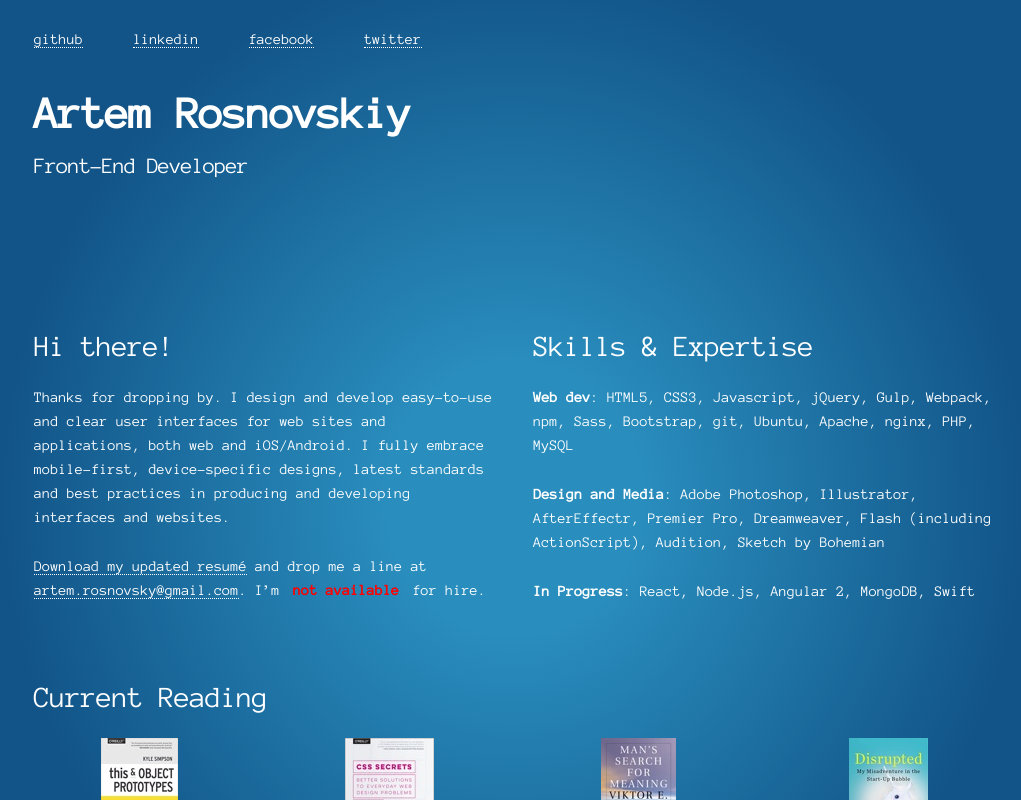
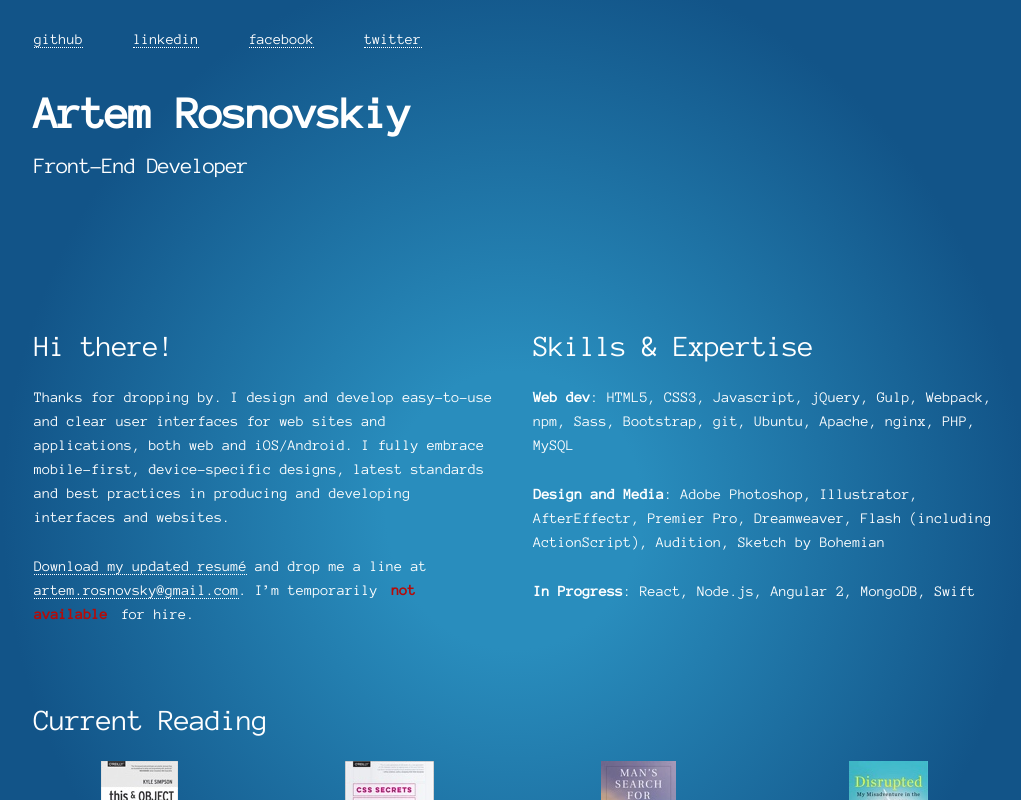
Before and after one commit to rosnovsky/portfolio, a React (Create React App) app: page / in a window 1280 px wide. Shown: the top 800 px of the page, without its empty margins (126-1147 px from the left). Built offline with nearby package versions, Linux system fonts and the light colour scheme.

Commit message:
removed analytics, added analytics

```diff
--- a/public/index.html
+++ b/public/index.html
@@ -8,10 +8,18 @@
     <meta name="author" content="Artem Rosnovskiy">
     <meta name="viewport" content="width=device-width, initial-scale=1">
     <link href="//fonts.googleapis.com/css?family=Anonymous+Pro:400,300,600" rel="stylesheet" type="text/css">
-    <script type="text/javascript">
-    function createKeenWebAutoCollector(){window.keenWebAutoCollector=window.KeenWebAutoCollector.create({projectId:'5850c6758db53dfda8a7be8b',writeKey:'CD119A85F917A5A0D6FDE1DA11A01BBA34684F54FB43FE2428830CC4ED0CD56472403F045DB915AB2EDCEE850FD8933DED249E52012DD70B9DC74481D20013C3FEC70CA5A6A999315E11C86AEC3DA2590CBF201E2221EB3F017A972C7C48D391',onloadCallbacks:window.keenWebAutoCollector.onloadCallbacks}),window.keenWebAutoCollector.loaded()}function initKeenWebAutoCollector(){window.keenWebAutoCollector.domReady()?window.createKeenWebAutoCollector():document.addEventListener("readystatechange",function(){window.keenWebAutoCollector.domReady()&&window.createKeenWebAutoCollector()})}window.keenWebAutoCollector={onloadCallbacks:[],onload:function(a){this.onloadCallbacks.push(a)},domReady:function(){return["ready","complete"].indexOf(document.readyState)>-1}};
-  </script>
-  <script async type="text/javascript" src="https://d26b395fwzu5fz.cloudfront.net/keen-web-autocollector-1.0.7.min.js" onload="initKeenWebAutoCollector()"></script>
+    <!-- Start of Woopra Code -->
+<script>
+(function(){
+        var t,i,e,n=window,o=document,a=arguments,s="script",r=["config","track","identify","visit","push","call","trackForm","trackClick"],c=function(){var t,i=this;for(i._e=[],t=0;r.length>t;t++)(function(t){i[t]=function(){return i._e.push([t].concat(Array.prototype.slice.call(arguments,0))),i}})(r[t])};for(n._w=n._w||{},t=0;a.length>t;t++)n._w[a[t]]=n[a[t]]=n[a[t]]||new c;i=o.createElement(s),i.async=1,i.src="//static.woopra.com/js/w.js",e=o.getElementsByTagName(s)[0],e.parentNode.insertBefore(i,e)
+})("woopra");
+
+woopra.config({
+    domain: 'rosnovsky.us'
+});
+woopra.track();
+</script>
+<!-- End of Woopra Code -->
     <title>Artem Rosnovskiy — Front End Dev</title>
   </head>
   <body>
--- a/src/App.css
+++ b/src/App.css
@@ -25,7 +25,7 @@ body {
   padding: 5px; }
 
 .unavailable {
-  color: #FF0000;
+  color: #B60B08;
   font-weight: bold;
   /*border: 1px solid white;*/
   padding: 5px;
--- a/src/App.js
+++ b/src/App.js
@@ -34,7 +34,7 @@ class App extends Component {
     <div className="six columns">
       <h4>Hi there!</h4>
       <p>Thanks for dropping by. I design and develop easy-to-use and clear user interfaces for web sites and applications, both web and iOS/Android. I fully embrace mobile-first, device-specific designs, latest standards and best practices in producing and developing interfaces and websites. </p>
-      <p><a href="artem-rosnovskiy-front-end.pdf">Download my updated resumé</a> and drop me a line at <a href="mailto:artem.rosnovsky@gmail.com" className="email">artem.rosnovsky@gmail.com</a>. I’m <span className="unavailable">not available</span> for hire.</p>
+      <p><a href="artem-rosnovskiy-front-end.pdf">Download my updated resumé</a> and drop me a line at <a href="mailto:artem.rosnovsky@gmail.com" className="email">artem.rosnovsky@gmail.com</a>. I’m temporarily <span className="unavailable">not available</span> for hire.</p>
     </div>
 
     <div className="six columns">
```
